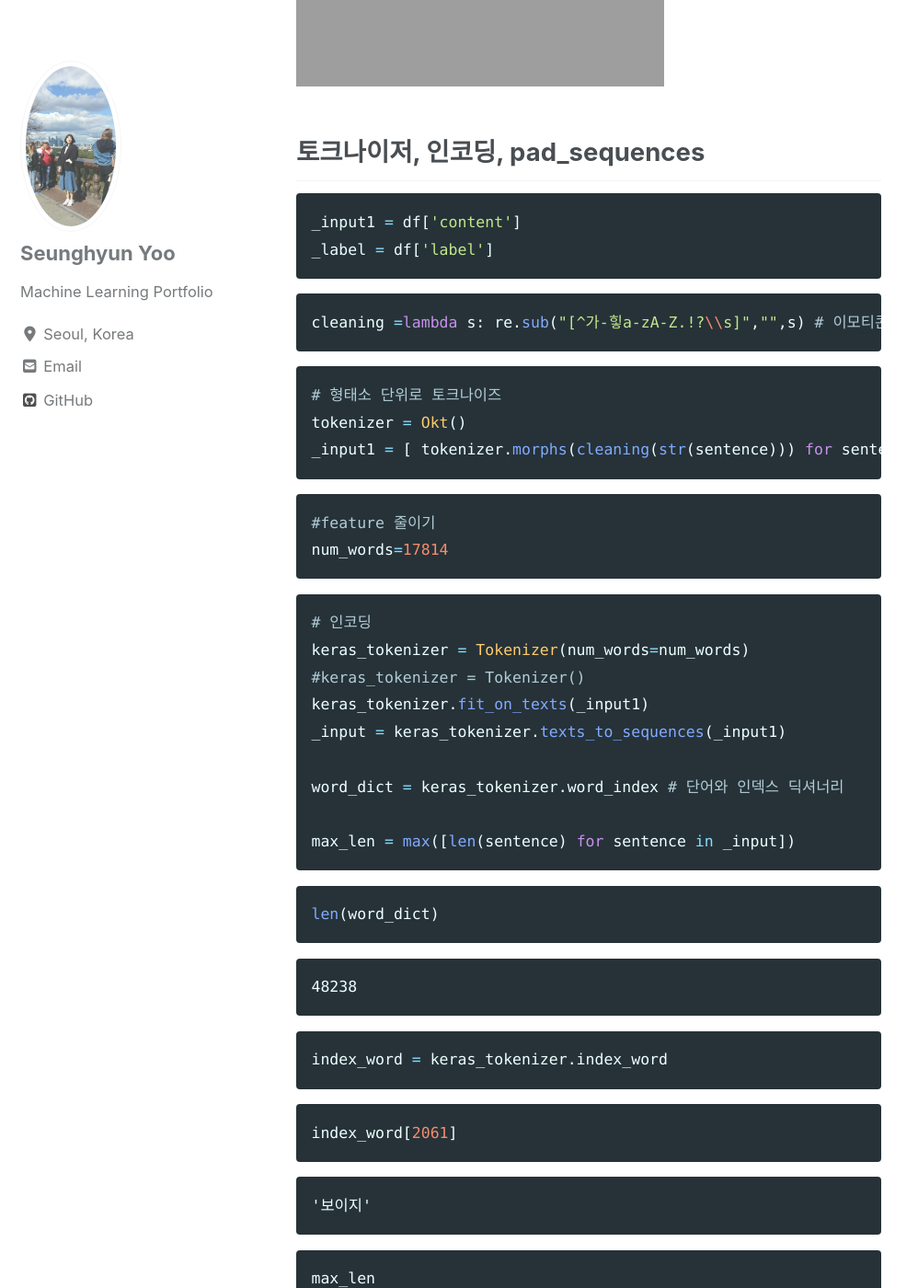
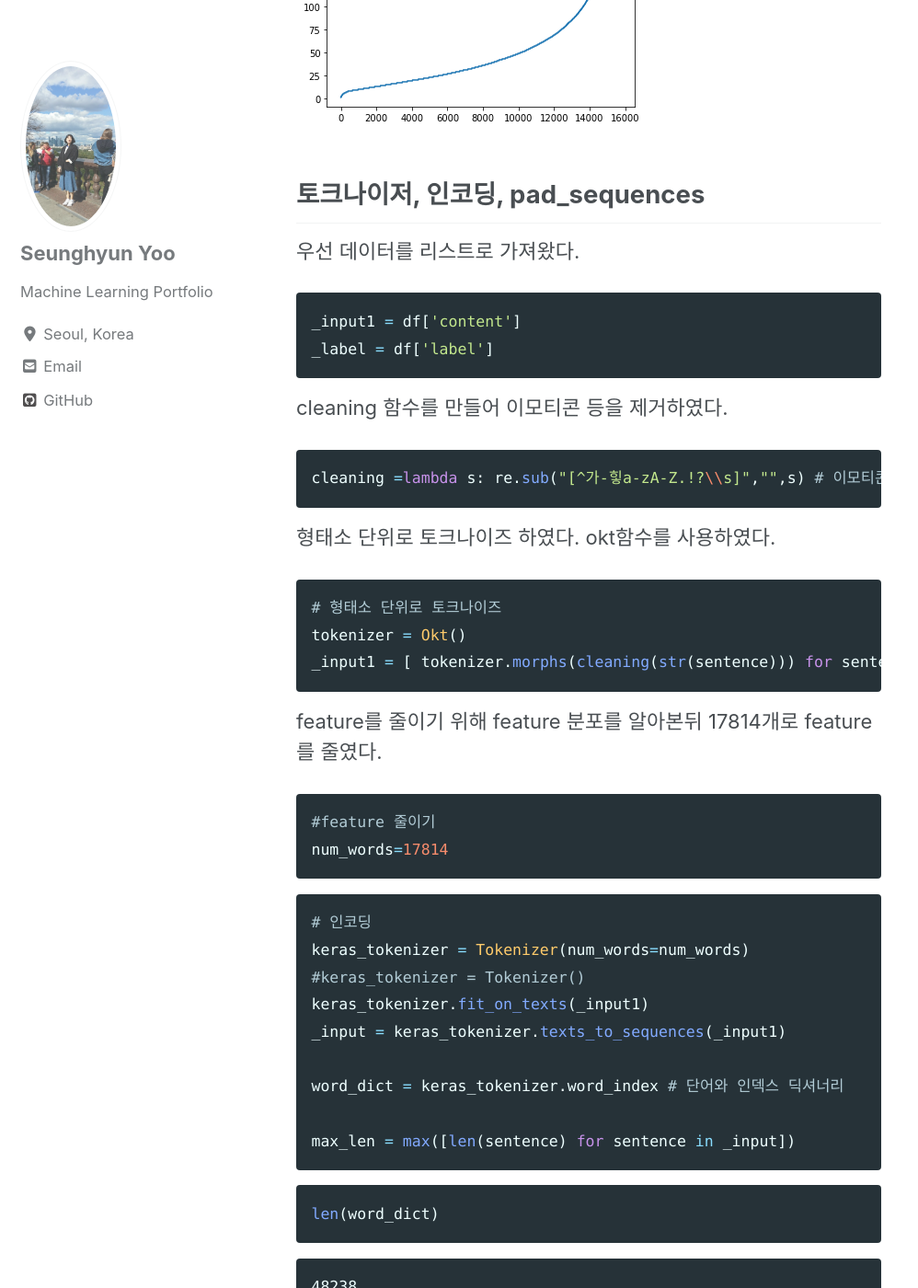
Before and after one commit to shyoo90/shyoo90.github.io, a Jekyll site: the page built from _posts/2019-10-31-preprocessing.md, in a window 1280 px wide and 1400 px high, scrolled down 15369 px. Shown: the whole window at 92% size, without its empty margins (0-998 px from the left). Built offline with Jekyll 4.4.1, drawn with Linux system fonts in a browser that asks for light colours; cached includes are drawn as plain includes; nearby versions of some CDN libraries; some of the changed text lies outside the part shown.

Commit message:
Update 2019-10-31-preprocessing.md

````diff
--- a/_posts/2019-10-31-preprocessing.md
+++ b/_posts/2019-10-31-preprocessing.md
@@ -13,6 +13,8 @@
 * [리스트로 바꾼뒤 중복된 문장 제거](#리스트로-바꾼뒤-중복된-문장-제거)
 3. [우울증 카페 글](#우울증-카페-글)
 4. [두 데이터 합치기](#두-데이터-합치기)
+* [이상치 제거](#이상치-제거)
+* [교집합 제거](#교집합-제거)
 5. [토크나이저, 인코딩, pad_sequences](#토크나이저,-인코딩,-pad_sequences)
 
 ## 준비 단계
@@ -651,12 +653,13 @@
 
 ## 두 데이터 합치기
 두 데이터를 합치기 전에 이상치를 제거하였다.
+### 이상치 제거
 
 ```python
 plt.plot(range(len(df0)),df0['len'].T.sort_values()) #글길이 분포 확인
 ```
 
-<img src="{{ site.url }}{{ site.baseurl }}/images/depression/p1.jpg" alt="linearly separable data">
+<img src="{{ site.url }}{{ site.baseurl }}/images/depression/p1.png" alt="linearly separable data">
 
 
 
@@ -744,7 +747,7 @@
 
 
 
-<img src="{{ site.url }}{{ site.baseurl }}/images/depression/p2.jpg" alt="linearly separable data">
+<img src="{{ site.url }}{{ site.baseurl }}/images/depression/p2.png" alt="linearly separable data">
 
 
 
@@ -823,7 +826,7 @@
 </div>
 
 
-
+적당히 200글자 이상을 이상치로 판단하여 제거하였다.
 
 ```python
 # 200 글자 이상 제거
@@ -831,7 +834,7 @@
 df0 = df0[df0['len']<200]
 ```
 
-### 교집합
+### 교집합 제거
 
 ```python
 # 교집합제거
@@ -1056,30 +1059,31 @@
 
 
 
-<img src="{{ site.url }}{{ site.baseurl }}/images/depression/p3.jpg" alt="linearly separable data">
+<img src="{{ site.url }}{{ site.baseurl }}/images/depression/p3.png" alt="linearly separable data">
 
 
 ## 토크나이저, 인코딩, pad_sequences
 
-
+우선 데이터를 리스트로 가져왔다.
 ```python
 _input1 = df['content']
 _label = df['label']
 ```
 
+cleaning 함수를 만들어 이모티콘 등을 제거하였다.
 
 ```python
 cleaning =lambda s: re.sub("[^가-힣a-zA-Z.!?\\s]","",s) # 이모티콘같은거 제거
 ```
 
-
+형태소 단위로 토크나이즈 하였다. okt함수를 사용하였다.
 ```python
 # 형태소 단위로 토크나이즈
 tokenizer = Okt()
 _input1 = [ tokenizer.morphs(cleaning(str(sentence))) for sentence in _input1]
 ```
 
-
+feature를 줄이기 위해 feature 분포를 알아본뒤 17814개로 feature를 줄였다.
 ```python
 #feature 줄이기
 num_words=17814
@@ -1152,7 +1156,7 @@
 ```
 
 
-<img src="{{ site.url }}{{ site.baseurl }}/images/depression/p4.jpg" alt="linearly separable data">
+<img src="{{ site.url }}{{ site.baseurl }}/images/depression/p4.png" alt="linearly separable data">
 
 
 
````
